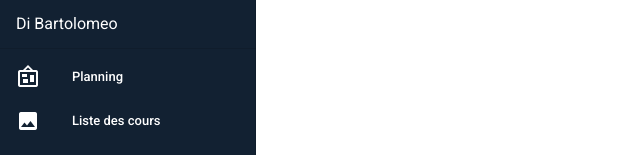
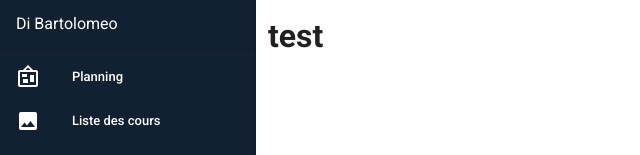
Before and after one commit to projet-Bartolomeo/Dibartolomeo, a Nuxt app: page /AddModifStudent in a window 1280 px wide. Shown: the top 155 px of the page, without its empty margins (0-640 px from the left). Built offline with nearby package versions, Linux system fonts and the light colour scheme.

Commit message:
feat: add new page

```diff
--- a/layouts/default.vue
+++ b/layouts/default.vue
@@ -1,30 +1,16 @@
 <template>
-  <v-app light>
-    <SideBar />
-    <v-main>
-      <v-container>
-        <Nuxt />
-      </v-container>
-    </v-main>
-    <v-navigation-drawer
-      v-model="rightDrawer"
-      :right="right"
-      temporary
-      fixed
-    >
-      <v-list>
-        <v-list-item @click.native="right = !right">
-          <v-list-item-action>
-            <v-icon light>
-              mdi-repeat
-            </v-icon>
-          </v-list-item-action>
-          <v-list-item-title>Switch drawer (click me)</v-list-item-title>
-        </v-list-item>
-      </v-list>
-    </v-navigation-drawer>
-  </v-app>
+  <v-app>
+  <v-navigation-drawer app>
+    <side-bar />
+  </v-navigation-drawer>
+  <v-main>
+    <v-container fluid>
+      <router-view></router-view>
+    </v-container>
+  </v-main>
+</v-app>
 </template>
+
 
 <script>
 
--- /dev/null
+++ b/pages/AddModifStudent.vue
@@ -0,0 +1,9 @@
+<template>
+    <h1>test</h1>
+</template>
+
+<script>
+export default {
+
+}
+</script>
--- /dev/null
+++ b/pages/StudentList.vue
@@ -0,0 +1,9 @@
+<template>
+    <h1>test</h1>
+</template>
+
+<script>
+export default {
+
+}
+</script>
```
